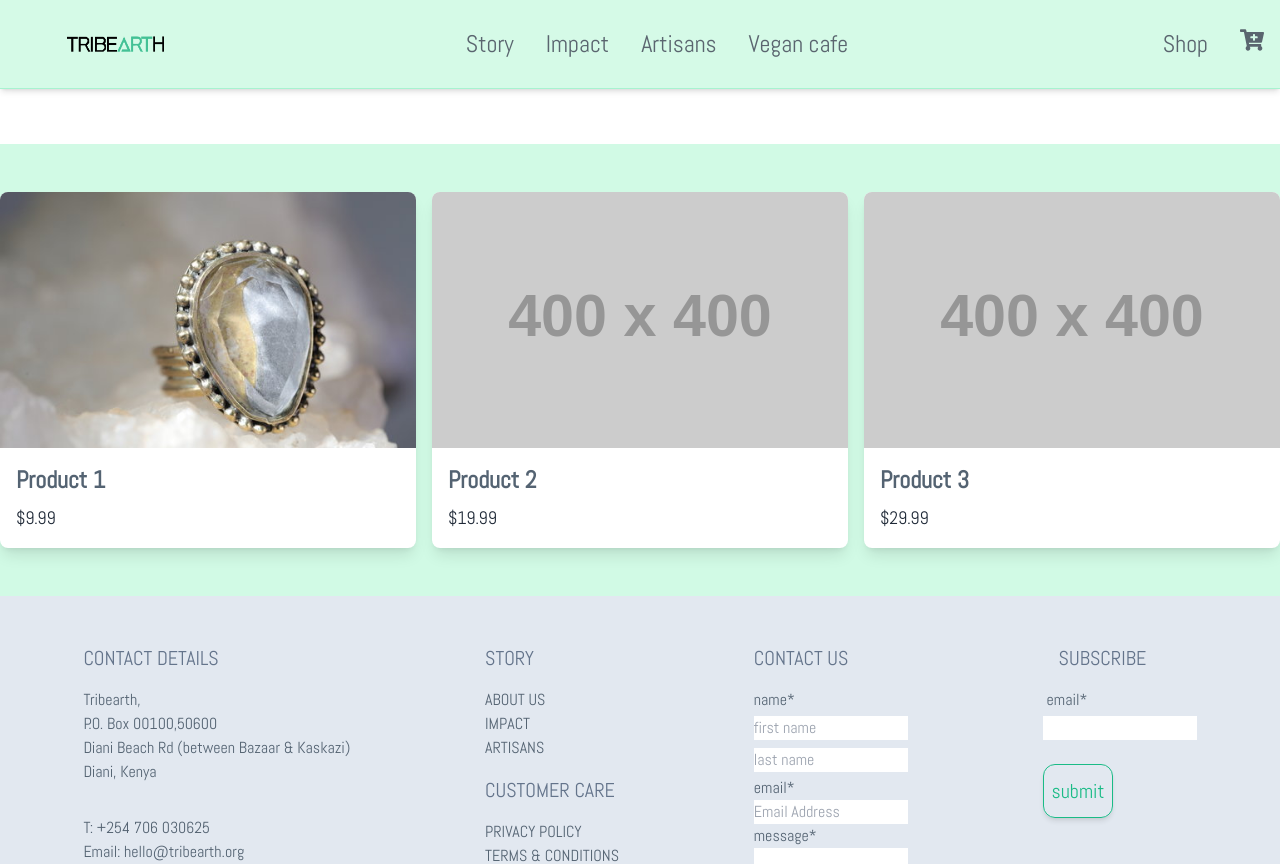
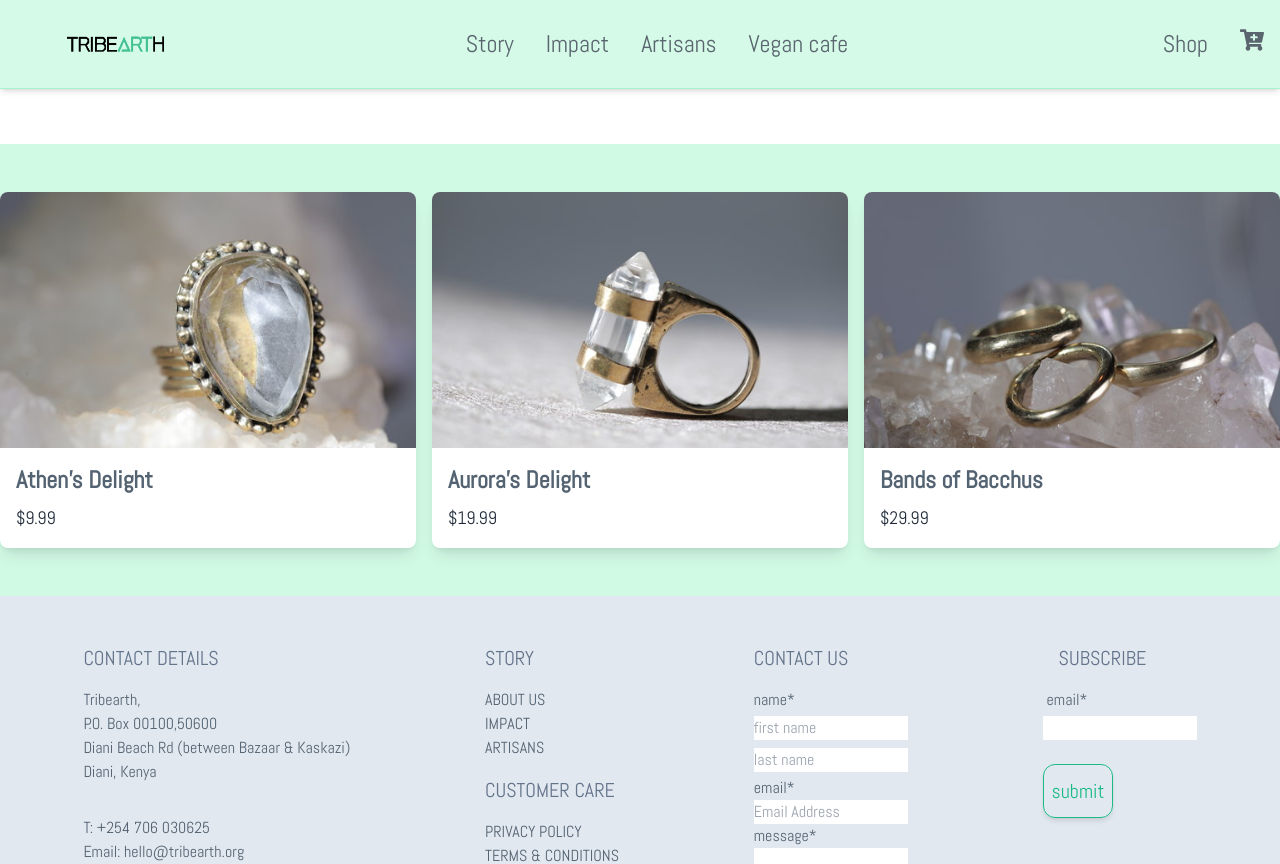
Before and after one commit to MatthewsRicky/tribearth, a React (Vite) app in the folder tribearth/: page /Shop in a window 1280 px wide. Shown: the top 864 px of the page. Built offline with nearby package versions, Linux system fonts and the light colour scheme; a web font is replaced by a local one.

Commit message:
Product data update

```diff
--- a/tribearth/src/pages/Shop.jsx
+++ b/tribearth/src/pages/Shop.jsx
@@ -2,28 +2,28 @@ import React from 'react'
 import Nav from '../Components/Nav'
 import Footer from '../Components/Footer'
 import Athens from '../assets/RingsSliderImages/Athens Delight.jpeg'
+import Aurora from '../assets/RingsSliderImages/Auroras Light.jpeg'
+import Bacchus from '../assets/RingsSliderImages/bands of bacchus.jpeg'
 
 const Shop = () => {
   const products = [
     {
       id: 1,
-      name: "Product 1",
+      name: "Athen's Delight",
       price: 9.99,
       image: Athens,
     },
     {
       id: 2,
-      name: "Product 2",
+      name: "Aurora's Delight",
       price: 19.99,
-      image:
-        "https://via.placeholder.com/400x400.png?text=Product+2",
+      image: Aurora,
     },
     {
       id: 3,
-      name: "Product 3",
+      name: "Bands of Bacchus",
       price: 29.99,
-      image:
-        "https://via.placeholder.com/400x400.png?text=Product+3",
+      image: Bacchus,
     },
   ];
 
```
Also changed, not shown: tribearth/src/assets/RingsSliderImages/Auroras Light.jpeg (renamed from tribearth/src/assets/RingsSliderImages/Aurora's Light.jpeg).
